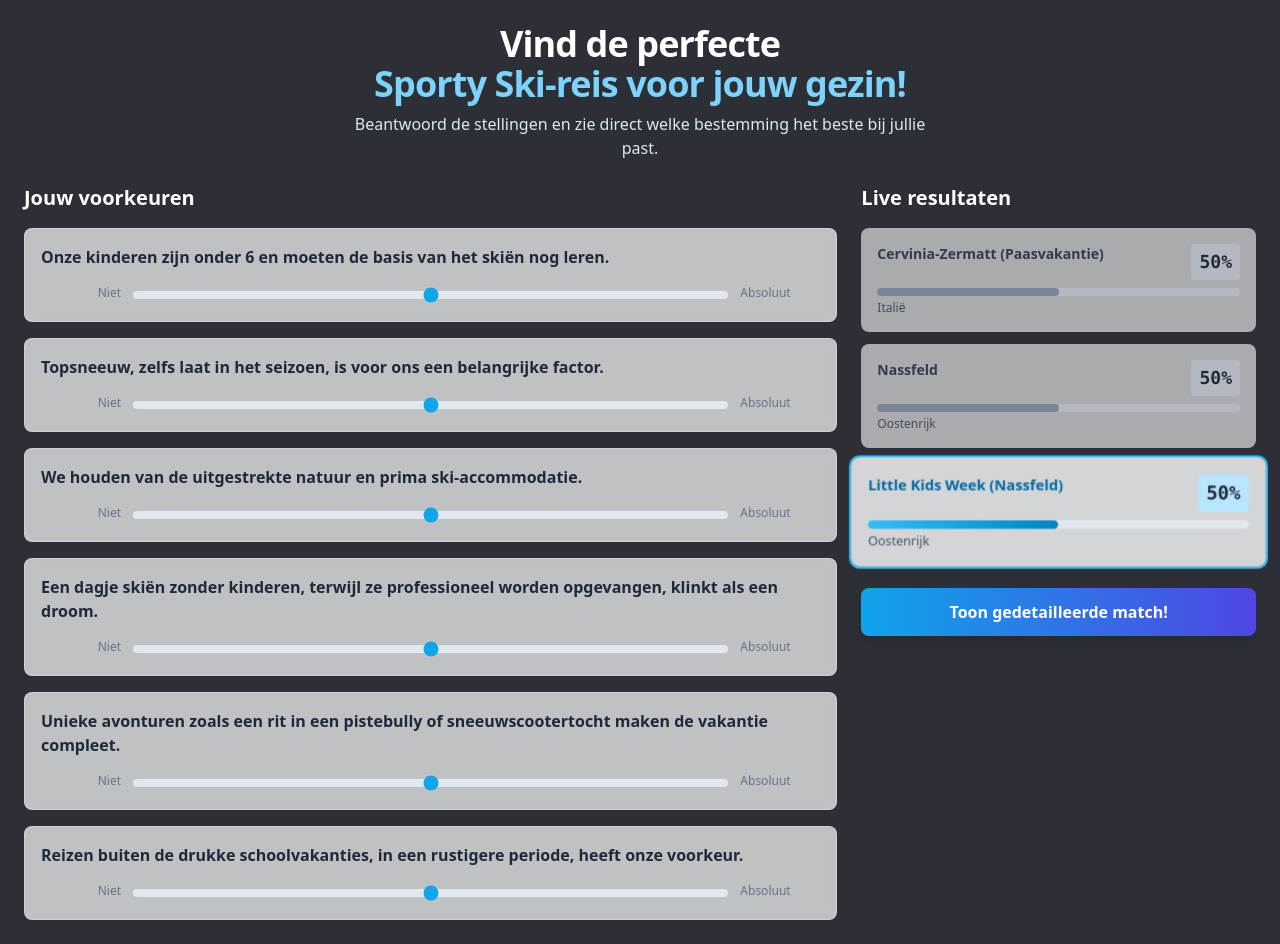
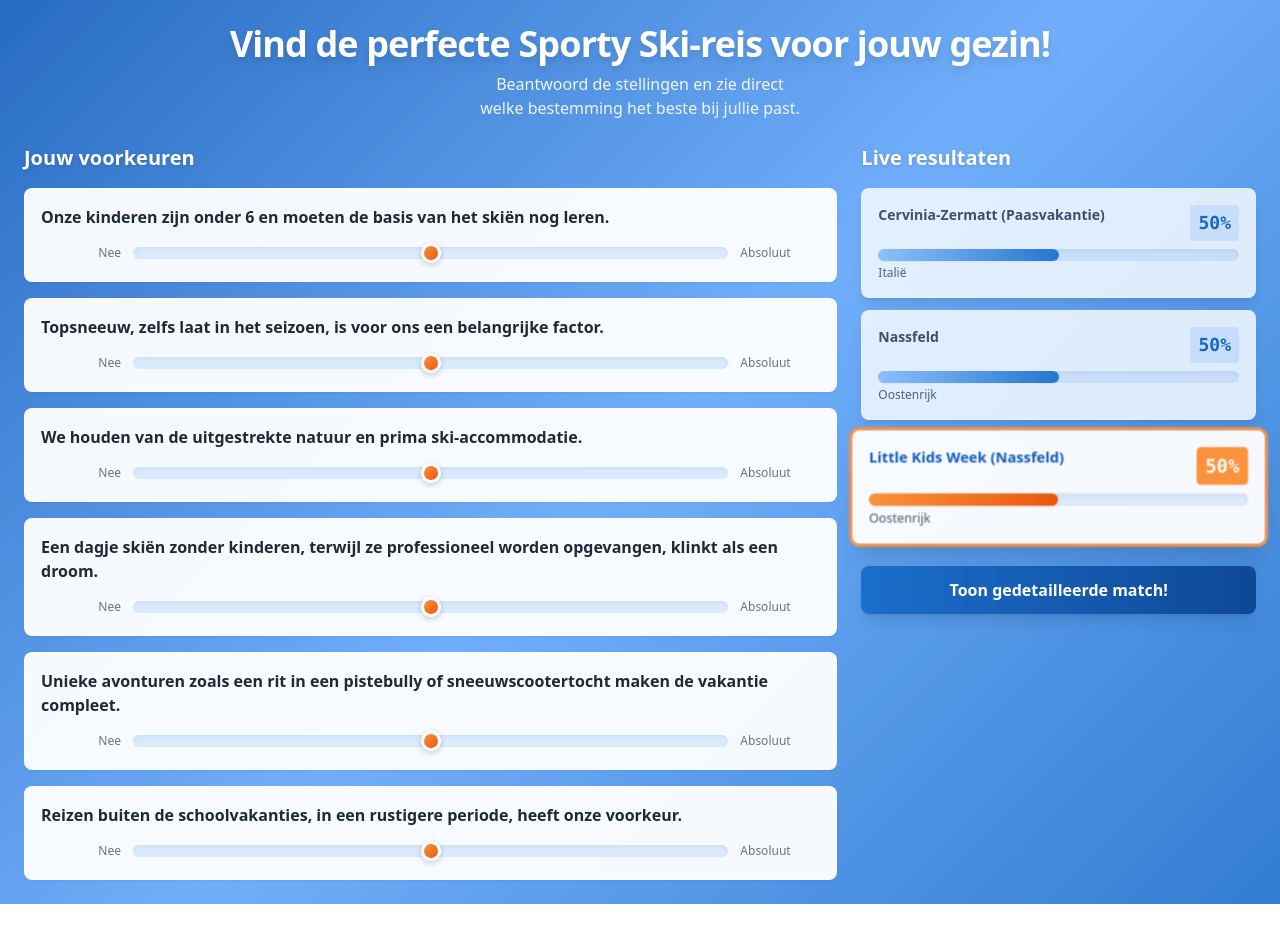
Before and after one commit to gertst/sporty-ski-reisvinder, a Nuxt app: page / in a window 1280 px wide. After the commit the page ends 904 px from the top, so only its background shows below. Built offline with nearby package versions, Linux system fonts and the light colour scheme.

Commit message:
feat: enhance UI with new color palette and improved component styles

```diff
--- a/assets/css/main.css
+++ b/assets/css/main.css
@@ -1,6 +1,52 @@
 @tailwind base;
 @tailwind components;
 @tailwind utilities;
+
+/* Sporty Ski Brand Colors - Brighter palette */
+:root {
+  /* Primary Blues - Lighter variations */
+  --sporty-blue-25: rgb(240, 248, 255);
+  --sporty-blue-50: rgb(219, 234, 254);
+  --sporty-blue-100: rgb(147, 197, 253);
+  --sporty-blue-200: rgb(96, 165, 250);
+  --sporty-blue-300: rgb(59, 130, 246);
+  --sporty-blue-400: rgb(37, 99, 235);
+  --sporty-blue-500: rgb(27, 110, 203);
+  --sporty-blue-600: rgb(15, 91, 186);
+  --sporty-blue-700: rgb(14, 72, 150);
+  --sporty-blue-800: rgb(16, 62, 124);
+  --sporty-blue-900: rgb(19, 54, 103);
+  --sporty-blue-950: rgb(12, 34, 69);
+
+  /* Dark Navy Background */
+  --sporty-navy: rgb(14, 23, 32);
+
+  /* Orange Accents - Brighter variations */
+  --sporty-orange-200: rgb(255, 237, 213);
+  --sporty-orange-300: rgb(253, 186, 116);
+  --sporty-orange-400: rgb(251, 146, 60);
+  --sporty-orange-500: rgb(249, 115, 22);
+  --sporty-orange-600: rgb(234, 88, 12);
+
+  /* Grays */
+  --sporty-gray-50: rgb(249, 250, 251);
+  --sporty-gray-100: rgb(243, 244, 246);
+  --sporty-gray-200: rgb(229, 231, 235);
+  --sporty-gray-300: rgb(209, 213, 219);
+  --sporty-gray-400: rgb(156, 163, 175);
+  --sporty-gray-500: rgb(107, 114, 128);
+  --sporty-gray-600: rgb(75, 85, 99);
+}
+
+/* Apply Sporty Ski color scheme - Lighter version */
+body {
+  background: linear-gradient(
+    135deg,
+    var(--sporty-blue-100) 0%,
+    var(--sporty-blue-500) 100%
+  );
+  min-height: 100vh;
+}
 
 .animate-fade-in-up {
   animation: fadeInUp 0.6s ease-out;
@@ -16,3 +62,106 @@
     transform: translateY(0);
   }
 }
+
+/* Custom utility classes for Sporty Ski branding */
+.text-sporty-blue {
+  color: var(--sporty-blue-600);
+}
+
+.text-sporty-blue-light {
+  color: var(--sporty-blue-100);
+}
+
+.bg-sporty-blue {
+  background-color: var(--sporty-blue-500);
+}
+
+.bg-sporty-blue-50 {
+  background-color: var(--sporty-blue-50);
+}
+
+.bg-sporty-orange {
+  background-color: var(--sporty-orange-400);
+}
+
+.border-sporty-blue {
+  border-color: var(--sporty-blue-500);
+}
+
+.border-sporty-orange {
+  border-color: var(--sporty-orange-400);
+}
+
+.ring-sporty-blue {
+  --tw-ring-color: var(--sporty-blue-500);
+}
+
+.ring-sporty-orange {
+  --tw-ring-color: var(--sporty-orange-400);
+}
+
+.hover\:bg-sporty-blue-600:hover {
+  background-color: var(--sporty-blue-600);
+}
+
+.hover\:bg-sporty-orange-600:hover {
+  background-color: var(--sporty-orange-600);
+}
+
+.hover\:border-sporty-orange:hover {
+  border-color: var(--sporty-orange-400);
+}
+
+/* Custom slider styles for Sporty Ski - Brighter version */
+.slider-sporty {
+  accent-color: var(--sporty-orange-400);
+}
+
+.slider-sporty::-webkit-slider-thumb {
+  appearance: none;
+  height: 20px;
+  width: 20px;
+  border-radius: 50%;
+  background: linear-gradient(
+    135deg,
+    var(--sporty-orange-400),
+    var(--sporty-orange-600)
+  );
+  cursor: pointer;
+  border: 3px solid white;
+  box-shadow: 0 2px 6px rgba(0, 0, 0, 0.2);
+}
+
+.slider-sporty::-webkit-slider-track {
+  height: 12px;
+  border-radius: 6px;
+  background: linear-gradient(
+    90deg,
+    var(--sporty-blue-50),
+    var(--sporty-blue-100)
+  );
+}
+
+.slider-sporty::-moz-range-thumb {
+  height: 20px;
+  width: 20px;
+  border-radius: 50%;
+  background: linear-gradient(
+    135deg,
+    var(--sporty-orange-400),
+    var(--sporty-orange-600)
+  );
+  cursor: pointer;
+  border: 3px solid white;
+  box-shadow: 0 2px 6px rgba(0, 0, 0, 0.2);
+}
+
+.slider-sporty::-moz-range-track {
+  height: 12px;
+  border-radius: 6px;
+  background: linear-gradient(
+    90deg,
+    var(--sporty-blue-50),
+    var(--sporty-blue-100)
+  );
+}
--- a/components/CheckIcon.vue
+++ b/components/CheckIcon.vue
@@ -1,7 +1,7 @@
 <template>
   <svg
     xmlns="http://www.w3.org/2000/svg"
-    class="h-6 w-6 text-emerald-500 mr-3 flex-shrink-0"
+    class="h-6 w-6 text-sporty-blue mr-3 flex-shrink-0"
     fill="none"
     viewBox="0 0 24 24"
     stroke="currentColor"
--- a/components/StatementSlider.vue
+++ b/components/StatementSlider.vue
@@ -1,15 +1,15 @@
 <template>
   <div
-    class="w-full bg-white/70 backdrop-blur-sm p-4 rounded-lg shadow-sm transition-all duration-300 hover:shadow-md border border-white/30"
+    class="w-full bg-white/95 backdrop-blur-sm p-4 rounded-lg shadow-sm transition-all duration-300 hover:shadow-md border border-white/50 hover:border-sporty-orange hover:shadow-lg"
   >
     <label
-      class="block text-slate-800 font-semibold mb-3 text-sm md:text-base leading-tight"
+      class="block text-gray-800 font-semibold mb-3 text-sm md:text-base leading-tight"
     >
       {{ label }}
     </label>
     <div class="flex items-center space-x-3">
-      <span class="text-xs text-slate-500 w-20 text-right flex-shrink-0">
-        Niet
+      <span class="text-xs text-gray-500 w-20 text-right flex-shrink-0">
+        Nee
       </span>
       <div class="flex-1 relative">
         <input
@@ -18,10 +18,10 @@
           max="100"
           :value="value"
           @input="handleChange"
-          class="w-full h-2 bg-slate-200 rounded-lg appearance-none cursor-pointer accent-sky-500"
+          class="w-full h-3 bg-sporty-blue-50 rounded-lg appearance-none cursor-pointer slider-sporty shadow-inner"
         />
       </div>
-      <span class="text-xs text-slate-500 w-20 flex-shrink-0"> Absoluut </span>
+      <span class="text-xs text-gray-500 w-20 flex-shrink-0"> Absoluut </span>
     </div>
   </div>
 </template>
--- a/constants.ts
+++ b/constants.ts
@@ -95,7 +95,7 @@ export const STATEMENTS: Statement[] = [
   },
   {
     id: "q7",
-    text: "Reizen buiten de drukke schoolvakanties, in een rustigere periode, heeft onze voorkeur.",
+    text: "Reizen buiten de schoolvakanties, in een rustigere periode, heeft onze voorkeur.",
     associatedTrips: [
       { trip: TripName.LittleKidsWeek, weight: 3 },
       { trip: TripName.Cervinia, weight: -0.5 },
--- a/layouts/default.vue
+++ b/layouts/default.vue
@@ -1,6 +1,16 @@
 <template>
-  <div class="bg-black/75 min-h-screen bg-cover bg-center bg-fixed relative">
-    <div class="absolute inset-0 bg-slate-900/40 backdrop-blur-sm"></div>
+  <div
+    class="min-h-screen bg-cover bg-center bg-fixed relative"
+    style="
+      background: linear-gradient(
+        135deg,
+        var(--sporty-blue-600) 0%,
+        var(--sporty-blue-200) 50%,
+        var(--sporty-blue-500) 100%
+      );
+    "
+  >
+    <div class="absolute inset-0 bg-white/10"></div>
     <div class="relative">
       <slot />
     </div>
--- a/pages/index.vue
+++ b/pages/index.vue
@@ -3,12 +3,15 @@
     <!-- Compact Header -->
     <header class="text-center mb-6">
       <h1
-        class="text-2xl sm:text-3xl md:text-4xl font-extrabold text-white tracking-tight"
+        class="text-2xl sm:text-3xl md:text-4xl font-extrabold text-white tracking-tight drop-shadow-lg"
       >
-        <span class="block">Vind de perfecte</span>
-        <span class="block text-sky-300">Sporty Ski-reis voor jouw gezin!</span>
+        <span class="block text-balance"
+          >Vind de perfecte Sporty Ski-reis voor jouw gezin!</span
+        >
       </h1>
-      <p class="mt-2 max-w-xl mx-auto text-sm sm:text-base text-slate-200">
+      <p
+        class="mt-2 max-w-xl mx-auto text-balance text-sm sm:text-base text-white/90"
+      >
         Beantwoord de stellingen en zie direct welke bestemming het beste bij
         jullie past.
       </p>
@@ -17,7 +20,9 @@
     <div class="grid grid-cols-1 lg:grid-cols-3 gap-6">
       <!-- Statements Section -->
       <div class="lg:col-span-2 space-y-4">
-        <h2 class="text-xl font-bold text-white mb-4">Jouw voorkeuren</h2>
+        <h2 class="text-xl font-bold text-white mb-4 drop-shadow">
+          Jouw voorkeuren
+        </h2>
         <StatementSlider
           v-for="statement in STATEMENTS"
           :key="statement.id"
@@ -30,26 +35,28 @@
       <!-- Dynamic Scores Section -->
       <div class="lg:col-span-1">
         <div class="sticky top-6">
-          <h2 class="text-xl font-bold text-white mb-4">Live resultaten</h2>
+          <h2 class="text-xl font-bold text-white mb-4 drop-shadow">
+            Live resultaten
+          </h2>
 
           <!-- Dynamic Trip Scores -->
           <div class="space-y-3 mb-6">
             <div
               v-for="(trip, tripName) in TRIPS"
               :key="tripName"
-              class="bg-white/80 backdrop-blur-sm rounded-lg p-4 transition-all duration-300"
+              class="bg-white/95 backdrop-blur-sm rounded-lg p-4 transition-all duration-300 shadow-lg border border-white/50"
               :class="{
-                'ring-2 ring-sky-400 bg-sky-50/90 scale-105':
+                'ring-2 ring-sporty-orange border-sporty-orange bg-white scale-105 shadow-xl':
                   tripName === topTrip,
-                'opacity-75': tripName !== topTrip && topTrip,
+                'opacity-85': tripName !== topTrip && topTrip,
               }"
             >
               <div class="flex justify-between items-start mb-2">
                 <h3
                   class="font-bold text-sm"
                   :class="{
-                    'text-sky-700': tripName === topTrip,
-                    'text-slate-700': tripName !== topTrip,
+                    'text-sporty-blue': tripName === topTrip,
+                    'text-gray-700': tripName !== topTrip,
                   }"
                 >
                   {{ trip.name }}
@@ -57,11 +64,11 @@
                 <span
                   class="text-xs font-mono px-2 py-1 rounded"
                   :class="{
-                    'bg-sky-200 text-sky-800': tripName === topTrip,
-                    'bg-slate-200 text-slate-600': tripName !== topTrip,
+                    'bg-sporty-orange text-white': tripName === topTrip,
+                    'bg-sporty-blue-50 text-sporty-blue': tripName !== topTrip,
                   }"
                 >
-                  <span class="text-lg font-bold text-slate-800">
+                  <span class="text-lg font-bold">
                     {{
                       Math.round(
                         Math.max(0, Math.min(100, currentScores[tripName] || 0))
@@ -70,20 +77,21 @@
                   </span>
                 </span>
               </div>
-              <div class="w-full bg-slate-200 rounded-full h-2">
+              <div
+                class="w-full bg-sporty-blue-50 rounded-full h-3 shadow-inner"
+              >
                 <div
-                  class="h-2 rounded-full transition-all duration-500 ease-out"
-                  :class="{
-                    'bg-gradient-to-r from-sky-400 to-sky-600':
-                      tripName === topTrip,
-                    'bg-slate-400': tripName !== topTrip,
-                  }"
+                  class="h-3 rounded-full transition-all duration-500 ease-out shadow-sm"
                   :style="{
                     width: `${Math.max(5, currentScores[tripName] || 0)}%`,
+                    background:
+                      tripName === topTrip
+                        ? 'linear-gradient(90deg, var(--sporty-orange-400), var(--sporty-orange-600))'
+                        : 'linear-gradient(90deg, var(--sporty-blue-100), var(--sporty-blue-500))',
                   }"
                 ></div>
               </div>
-              <p class="text-xs text-slate-600 mt-1">{{ trip.location }}</p>
+              <p class="text-xs text-gray-600 mt-1">{{ trip.location }}</p>
             </div>
           </div>
 
@@ -91,10 +99,18 @@
           <button
             v-if="!result"
             @click="calculateResult"
-            class="w-full bg-gradient-to-r from-sky-500 to-indigo-600 text-white font-bold py-3 px-4 rounded-lg hover:scale-105 transform transition duration-300 ease-in-out shadow-lg focus:outline-none focus:ring-4 focus:ring-sky-300"
+            class="w-full bg-gradient-to-r text-white font-bold py-3 px-4 rounded-lg hover:scale-105 transform transition duration-300 ease-in-out shadow-lg focus:outline-none focus:ring-4"
             :disabled="!hasSignificantScore"
             :class="{
               'opacity-50 cursor-not-allowed': !hasSignificantScore,
+              'bg-sporty-blue hover:bg-sporty-blue-600 ring-sporty-blue':
+                hasSignificantScore,
+              'bg-gray-400': !hasSignificantScore,
+            }"
+            :style="{
+              background: hasSignificantScore
+                ? 'linear-gradient(90deg, var(--sporty-blue-500), var(--sporty-blue-700))'
+                : undefined,
             }"
           >
             {{
@@ -108,7 +124,7 @@
           <button
             v-if="result"
             @click="handleReset"
-            class="w-full bg-slate-500 text-white font-bold py-3 px-4 rounded-lg hover:bg-slate-600 transition duration-300"
+            class="w-full bg-sporty-orange text-white font-bold py-3 px-4 rounded-lg hover:bg-sporty-orange-600 transition duration-300 shadow-lg"
           >
             Opnieuw proberen
           </button>
```
Also changed, not shown: components/ResultCard.vue (+18 -9 lines).
